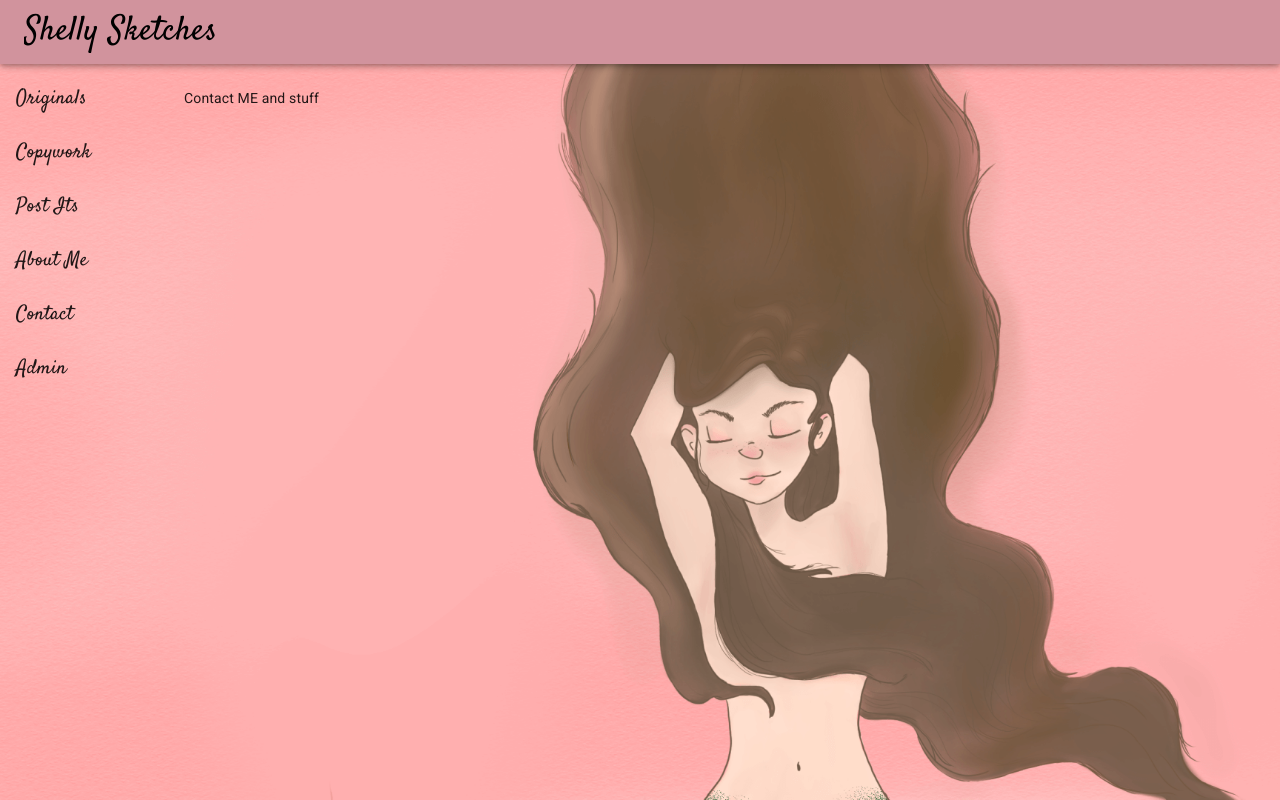
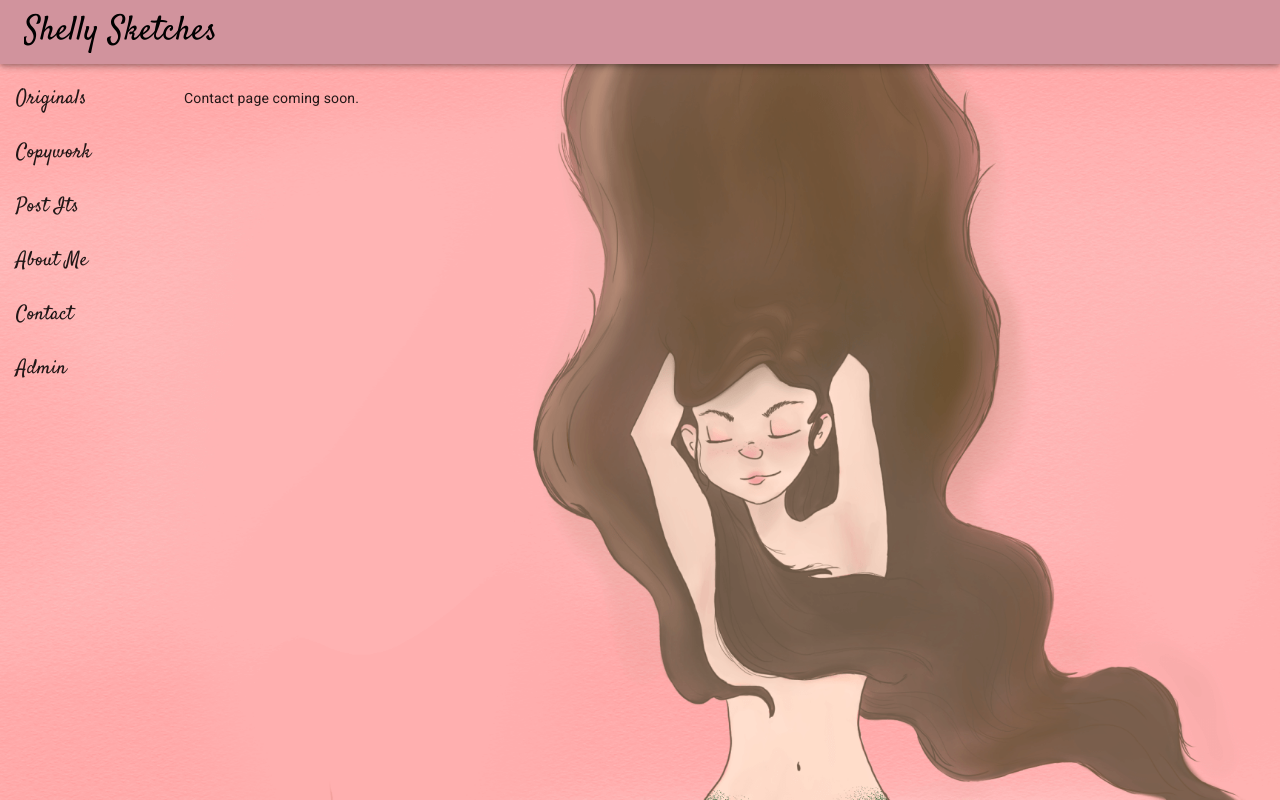
Before and after one commit to jarretrose/shellys-site, a React app: page /#/contact in a window 1280 px wide. Built offline with nearby package versions, Linux system fonts and the light colour scheme; no server answers.

Commit message:
dummy text update

```diff
--- a/src/components/About.js
+++ b/src/components/About.js
@@ -7,7 +7,7 @@ const About = props => {
   return (
     <div>
       <CssBaseline />
-        About Me Page and Stuff.
+        About page coming soon.
     </div>
   );
 };
--- a/src/components/Contact.js
+++ b/src/components/Contact.js
@@ -7,7 +7,7 @@ const Contact = () => {
   return (
     <div>
       <CssBaseline />
-      Contact ME and stuff
+      Contact page coming soon.
     </div>
   );
 };
--- a/src/components/Login.js
+++ b/src/components/Login.js
@@ -147,6 +147,7 @@ class Login extends Component {
 
 Login.propTypes = {
   classes: PropTypes.object.isRequired,
+  user: PropTypes.object.isRequired
 };
 
 const mapStateToProps = ({ user }) => ({ user })
--- a/src/components/UserPage.js
+++ b/src/components/UserPage.js
@@ -2,6 +2,7 @@ import React, { Component } from 'react';
 import { connect } from 'react-redux';
 import { Redirect } from 'react-router-dom';
 import { getMe, logout } from '../store';
+import PropTypes from 'prop-types';
 
 const UserPage = (props) => {
 
@@ -18,6 +19,10 @@ const UserPage = (props) => {
     )
   };
 
+UserPage.propTypes = {
+  user: PropTypes.object.isRequired
+}
+
 const mapStateToProps = ({ user }) => ({ user })
 
 const mapDispatchToProps = dispatch => {
```
